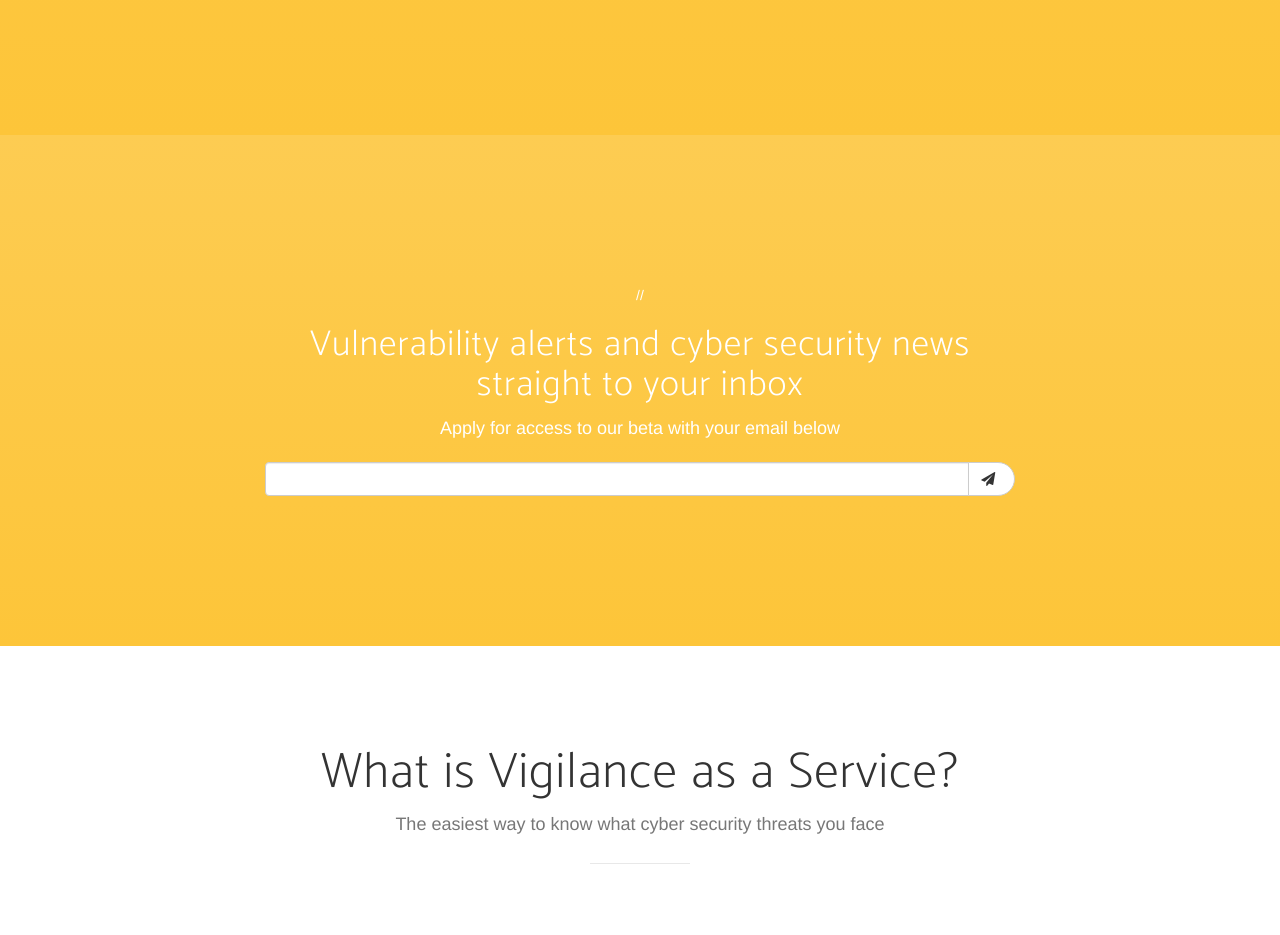
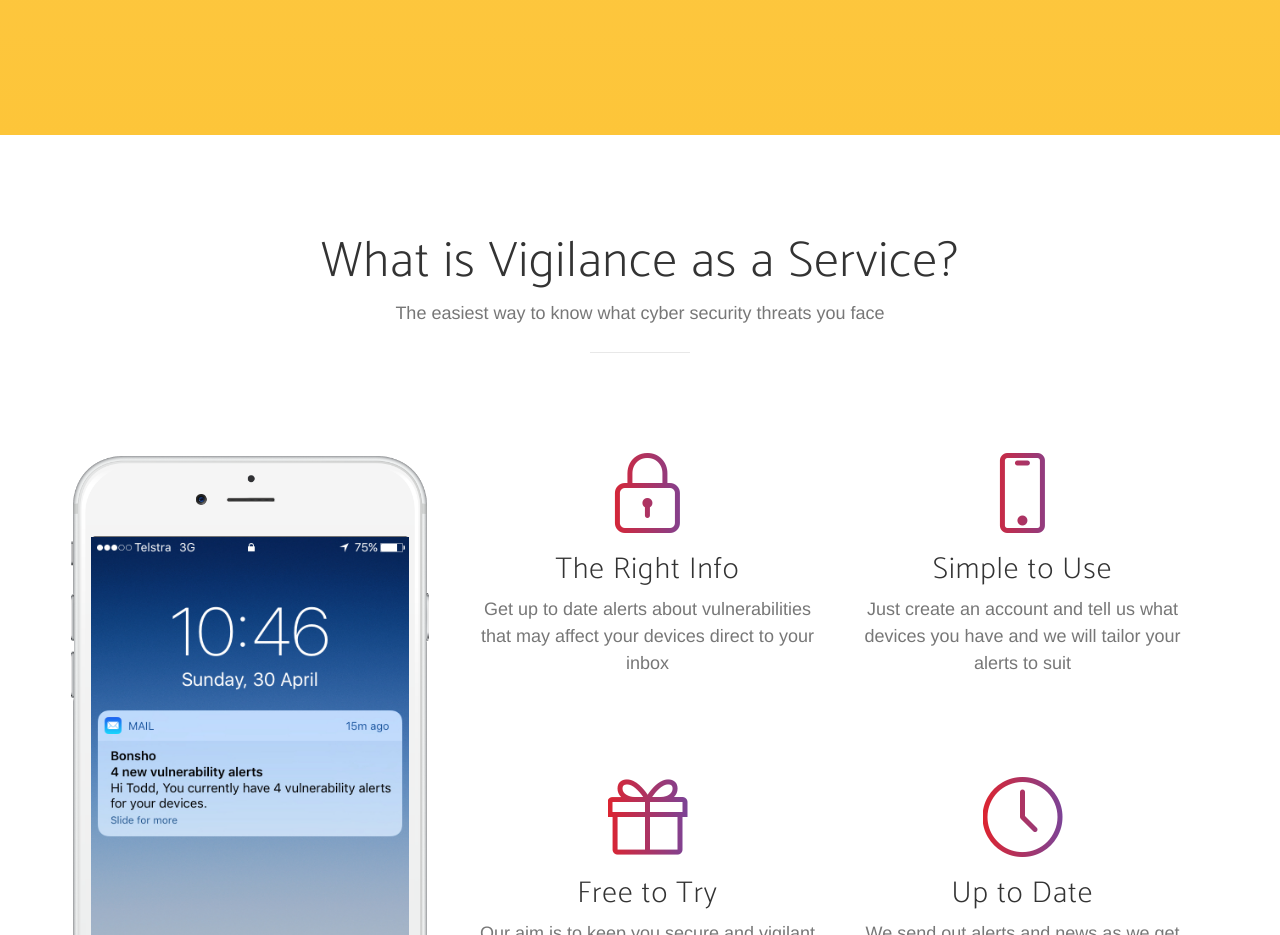
Before and after one commit to EzechukwuJI/lerikos.github.io, a website: page index.html in a window 1280 px wide. Shown: the part 1480-2415 px from the top of the page. Drawn offline with nearby package versions, Linux system fonts and the light colour scheme; a web font is replaced by a local one.

Commit message:
Update index.html

```diff
--- a/index.html
+++ b/index.html
@@ -193,41 +193,6 @@
             </div>
         </div>
     </section>
-
-        <section id="download" class="download bg-primary text-center">
-        <div class="container">
-            <div class="row">
-                <div class="col-md-8 col-md-offset-2">
-                    // <h1 class="section-heading">Vulnerability alerts and cyber security news straight to your inbox</h1>
-                    <p>Apply for access to our beta with your email below</p>
-                    <!-- Begin MailChimp Signup Form -->
-                    <!--div id="mc_embed_signup"-->
-                    <form action="//bonsho.us15.list-manage.com/subscribe/post?u=8fcec936054610b0d86cdcaa2&amp;id=8787b23bd1" method="post" id="mc-embedded-subscribe-form" name="mc-embedded-subscribe-form" class="validate" target="_blank" novalidate>
-                      <div class="input-group">
-                        <input type="email" value="" name="EMAIL" id="mce-EMAIL" required="required" class="form-control">
-                        <span class="input-group-btn">
-                          <button class="btn btn-default" type="submit"><i class="fa fa-send"></i>&nbsp;</button>
-                        </span>
-                      </div>
-                      <div style="position: absolute; left: -5000px;" aria-hidden="true"><input type="text" name="b_8fcec936054610b0d86cdcaa2_8787b23bd1" tabindex="-1" value=""></div>
-                    </form>
-                    </div>
-                <!-- row hidden-->
-                    <div class="row hidden">
-                      <div class="col-sm-4">space one</div>
-                      <div class="col-sm-4">space two</div>
-                      <div class="col-sm-4">space three</div>
-                    </div>
-                    <!--End mc_embed_signup-->
-
-                    <!--div class="badges">
-                        <a class="badge-link" href="#"><img src="img/google-play-badge.svg" alt=""></a>
-                        <a class="badge-link" href="#"><img src="img/app-store-badge.svg" alt=""></a>
-                    </div-->
-                </div>
-            </div>
-        </div>
-    </section>
 <!--Code for testing end-->
     <section id="features" class="features">
         <div class="container">
```
